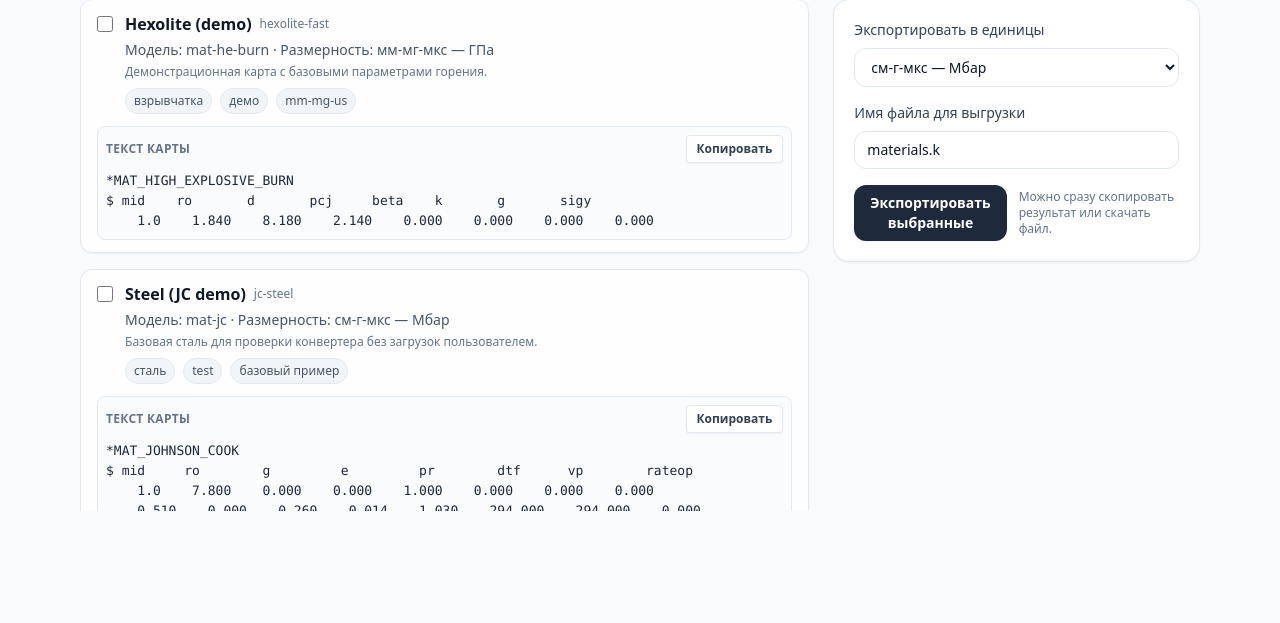
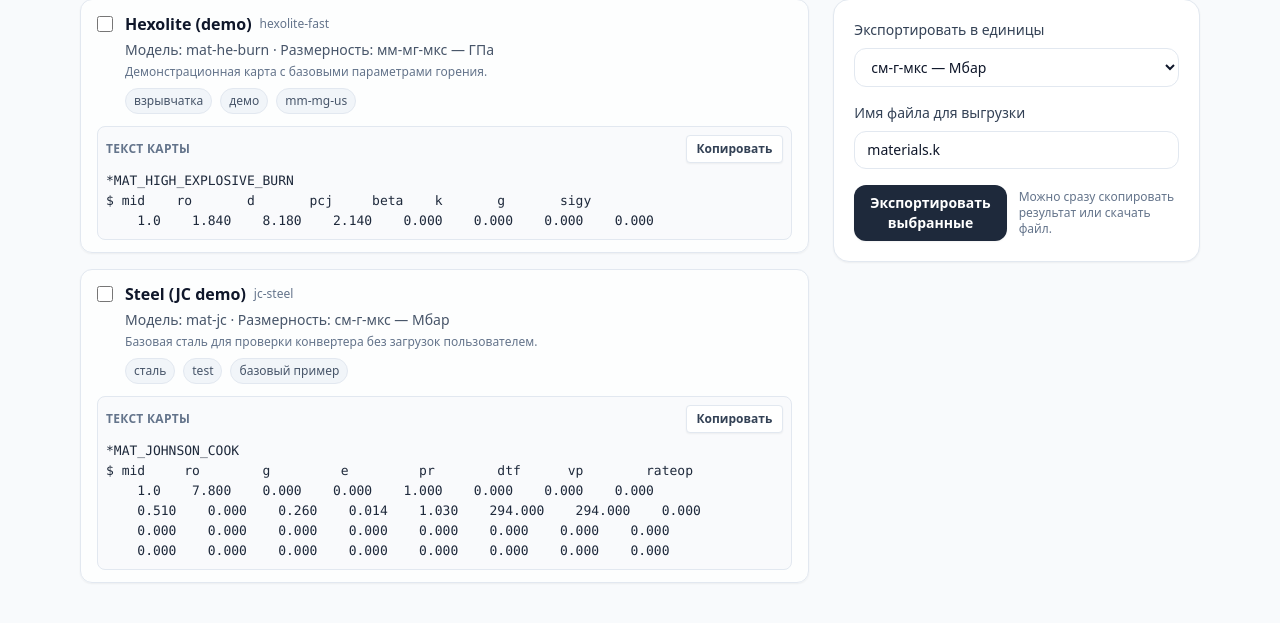
Before and after one commit to sabbraxcaddabra/kunit, a Flask app: page /materials in a window 1280 px wide. Shown: the part 179-802 px from the top of the page. Before the commit the page ends 690 px from the top, so only its background shows below. Run offline with Flask 3, Linux system fonts and the light colour scheme; some libraries are stand-ins or nearby versions.

Commit message:
fix(web): let materials list scroll with page

```diff
--- a/kunit/web/templates/materials.html
+++ b/kunit/web/templates/materials.html
@@ -26,7 +26,7 @@
 
       <form method="post" action="/materials/export" class="space-y-5">
         <div class="grid lg:grid-cols-[2fr_1fr] gap-5 items-start">
-          <div class="space-y-4 max-h-[32rem] overflow-y-auto pr-1">
+          <div class="space-y-4 pr-1">
             {% for m in materials %}
               <label class="flex flex-col gap-3 rounded-xl border border-slate-200 px-4 py-3 bg-white/80 hover:border-sky-300 shadow-sm">
                 <div class="flex items-start gap-3">
```
